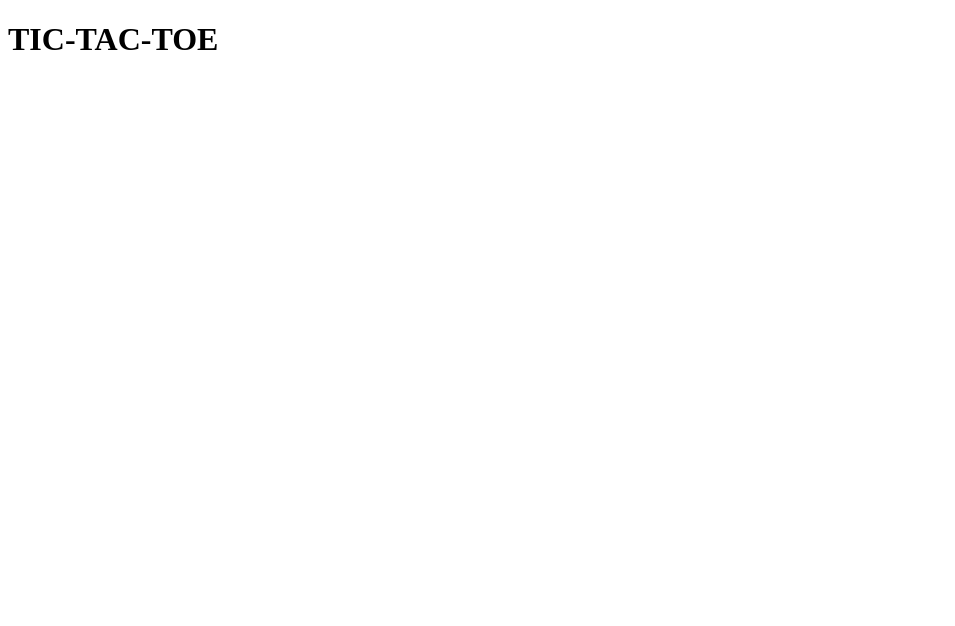
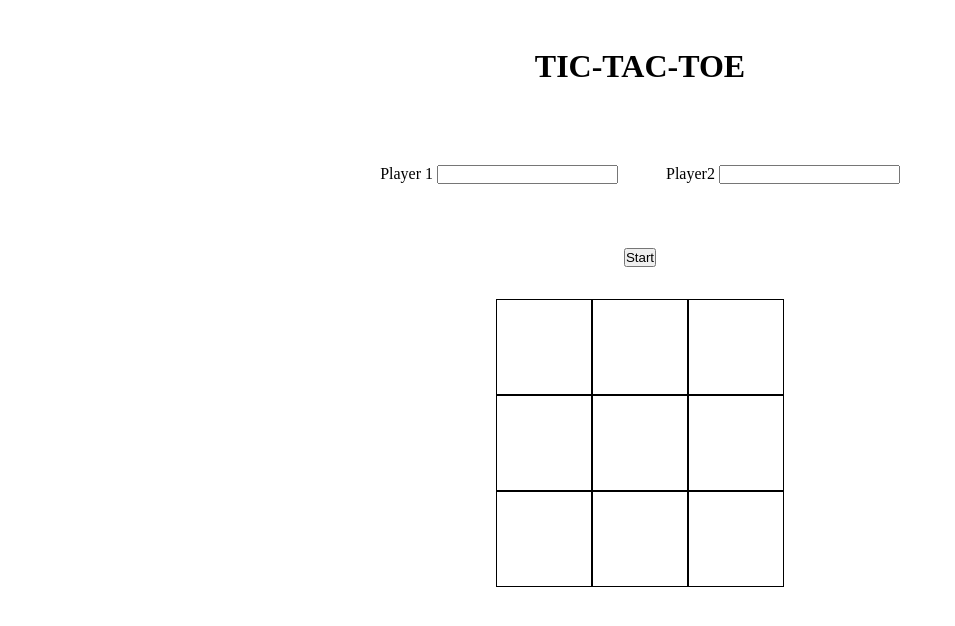
Before and after one commit to JerBar92/tic-tac-toe, a plain HTML site: page index.html in a window 1280 px wide. Shown: the whole page, without its empty margins (0-955 px from the left). Drawn offline with Linux system fonts and the light colour scheme.

Commit message:
Add elements in html and css

```diff
--- a/index.html
+++ b/index.html
@@ -8,9 +8,32 @@
     <title>Tic Tac Toe</title>
   </head>
   <body>
-    <div class="title">
+    <div id="title">
       <h1>TIC-TAC-TOE</h1>
     </div>
-    <div class="displayPlayers"></div>
+    <div id="displayPlayers">
+      <div id="firstPlayer">
+        <label for="player1">Player 1</label>
+        <input type="text" id="player1" name="player1" />
+      </div>
+      <div id="secondPlayer">
+        <label for="player2">Player2</label>
+        <input type="text" id="player2" name="player2" />
+      </div>
+    </div>
+    <div id="startButton">
+      <button>Start</button>
+    </div>
+    <div id="grid">
+      <div class="cell" id="cell0"></div>
+      <div class="cell" id="cell1"></div>
+      <div class="cell" id="cell2"></div>
+      <div class="cell" id="cell3"></div>
+      <div class="cell" id="cell4"></div>
+      <div class="cell" id="cell5"></div>
+      <div class="cell" id="cell6"></div>
+      <div class="cell" id="cell7"></div>
+      <div class="cell" id="cell8"></div>
+    </div>
   </body>
 </html>
--- a/style.css
+++ b/style.css
@@ -0,0 +1,36 @@
+* {
+  margin: 0;
+  padding: 0;
+  box-sizing: border-box;
+}
+
+body {
+  display: flex;
+  flex-direction: column;
+  align-items: center;
+}
+
+#title {
+  margin: 3rem;
+}
+
+#displayPlayers {
+  margin: 2rem;
+  display: flex;
+  gap: 3rem;
+}
+
+#startButton {
+  margin: 2rem;
+}
+
+#grid {
+  display: grid;
+  grid-template-columns: 6rem 6rem 6rem;
+}
+
+.cell {
+  width: 6rem;
+  height: 6rem;
+  border: 1px solid black;
+}
```
